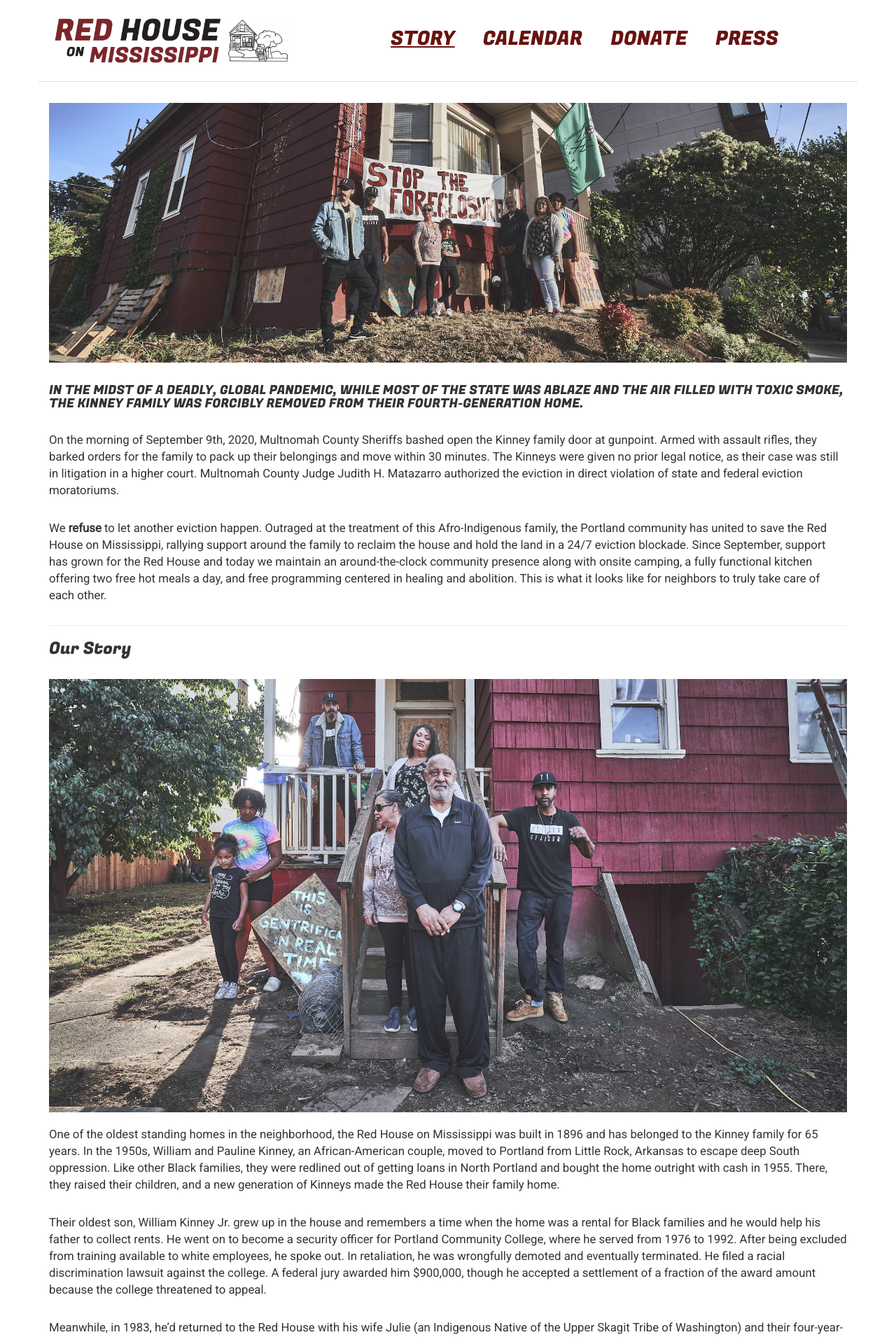
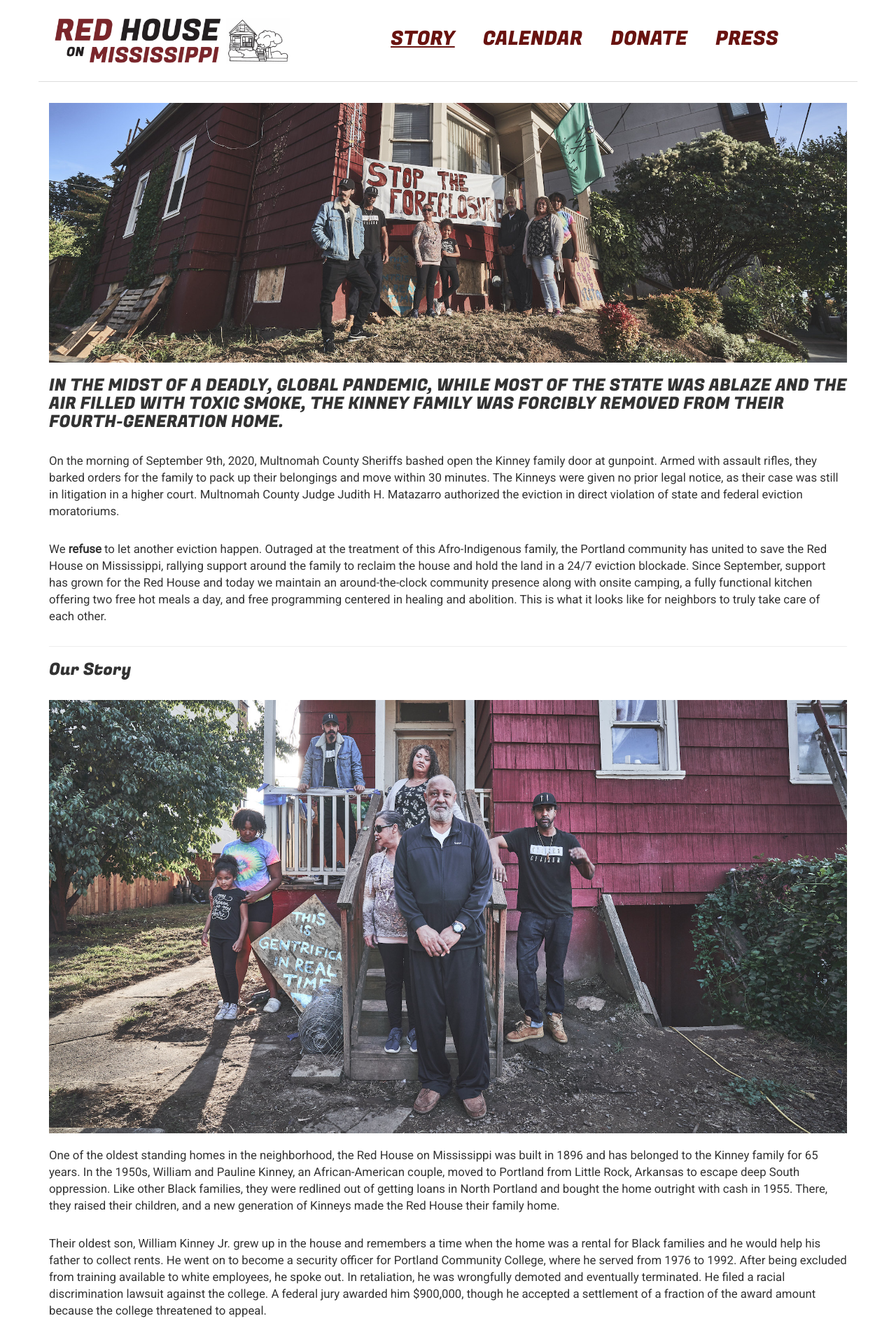
Before and after one commit to redhouseonmississippi/redhouseonmississippi.github.io, a Jekyll site: the page built from story.html, in a window 1280 px wide. Shown: the top 1910 px of the page at 70% size. Built offline with Jekyll 4.4.1, drawn with Linux system fonts in a browser that asks for light colours.

```diff
--- a/story.html
+++ b/story.html
@@ -8,7 +8,7 @@ title: The Story
   <h1 class="sr-only">The Story of Red House on Mississippi - Stop the Foreclosure, Treason, and Plot!</h1>
   <img class="img-responsive" src="/images/redhouse-wide-short.jpg" alt="The Kinney Family standing in front of their house, the sun is shining, a large sign hanging on the house says 'STOP THE FORECLOSURE'">
 
-  <h4>IN THE MIDST OF A DEADLY, GLOBAL PANDEMIC, WHILE MOST OF THE STATE WAS ABLAZE AND THE AIR FILLED WITH TOXIC SMOKE, THE KINNEY FAMILY WAS FORCIBLY REMOVED FROM THEIR FOURTH-GENERATION HOME.</h4>
+  <h3>IN THE MIDST OF A DEADLY, GLOBAL PANDEMIC, WHILE MOST OF THE STATE WAS ABLAZE AND THE AIR FILLED WITH TOXIC SMOKE, THE KINNEY FAMILY WAS FORCIBLY REMOVED FROM THEIR FOURTH-GENERATION HOME.</h3>
 
   <p>On the morning of September 9th, 2020, Multnomah County Sheriffs bashed open the Kinney family door at gunpoint. Armed with assault rifles, they barked orders for the family to pack up their belongings and move within 30 minutes. The Kinneys were given no prior legal notice, as their case was still in litigation in a higher court. Multnomah County Judge Judith H. Matazarro authorized the eviction in direct violation of state and federal eviction moratoriums.</p>
 
```
